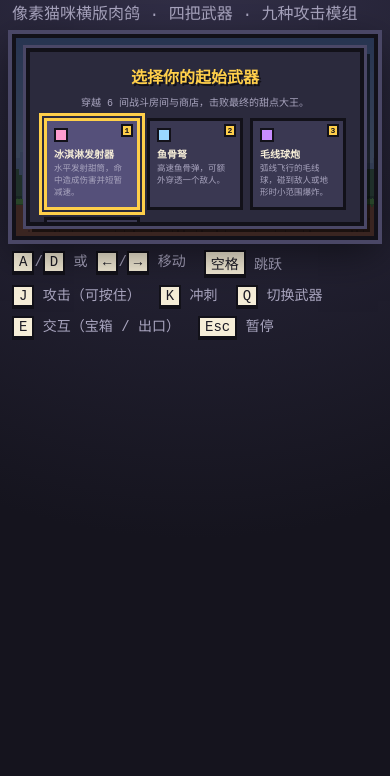
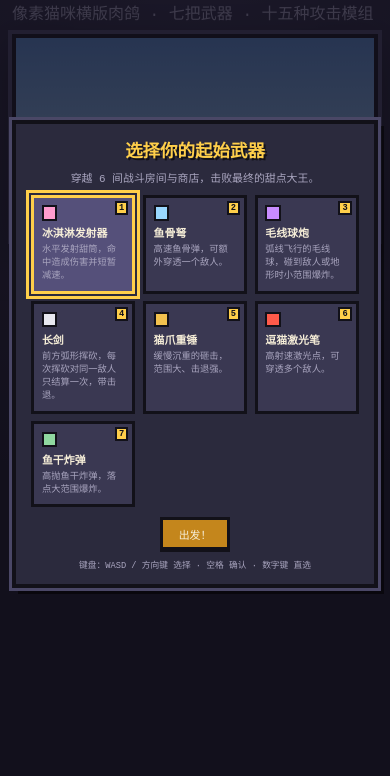
Before and after one commit to Vyunqi/CatGame, a plain HTML site: page index.html in a window 390 px wide. Shown: the part 68-844 px from the top of the page. Drawn offline with Linux system fonts and the light colour scheme.

Commit message:
v2: three new weapons and six new attack modules
Add hammer, laser pointer and fish bomb weapons plus pierce, blast,
crit, knock, swift and wide modules; rewards guarantee a module offer,
shop stocks three modules, chests rotate all seven weapons. Title shows
seven cards; mobile dialogs become full-viewport overlays with themed
scrollbars.

```diff
--- a/index.html
+++ b/index.html
@@ -11,7 +11,7 @@
   <main class="page">
     <header class="masthead">
       <h1>喵境远征</h1>
-      <p>像素猫咪横版肉鸽 · 四把武器 · 九种攻击模组</p>
+      <p>像素猫咪横版肉鸽 · 七把武器 · 十五种攻击模组</p>
     </header>
     <section class="stage" aria-label="游戏画面">
       <canvas id="game" width="960" height="540"></canvas>
--- a/src/combat/attacks.js
+++ b/src/combat/attacks.js
@@ -1,4 +1,4 @@
-import { getWeaponStats, COMBO_WINDOW } from './catalog.js';
+import { getWeaponStats, COMBO_WINDOW, KNOCKBACK } from './catalog.js';
 import { resolveHit, damagePlayer } from './damage.js';
 
 const SWORDWAVE = { speed: 560, ttl: 0.7, radius: 18, damageRatio: 0.6, pierce: 2 };
@@ -29,7 +29,7 @@ export function beginAttack(weapon, player, now, nextId) {
       x: cx, y: cy, vx: 0, vy: 0, age: 0, ttl: stats.cooldown,
       windup: stats.windup, activeUntil: stats.activeUntil,
       damage, radius: stats.reach, facing, stage,
-      arc: modules.includes('combo') ? COMBO_ARCS[stage] : [-1.1, 0.9],
+      arc: modules.includes('combo') ? COMBO_ARCS[stage] : (modules.includes('wide') ? [-1.4, 1.2] : [-1.1, 0.9]),
       knockback: stats.knockback * (stage === 3 ? 1.8 : 1),
       hitIds: new Set(), modules, pierceLeft: 0, bouncesLeft: 0
     }];
@@ -53,7 +53,8 @@ export function beginAttack(weapon, player, now, nextId) {
     age: 0, ttl: stats.ttl, damage: stats.damage, radius: stats.radius, facing,
     hitIds: new Set(), modules, pierceLeft: stats.pierce, bouncesLeft: stats.bounces,
     gravity: stats.gravity ?? 0, blastRadius: stats.blastRadius ?? 0, turnRate: stats.turnRate,
-    slowOnHit: stats.slowOnHit ?? 0
+    slowOnHit: stats.slowOnHit ?? 0,
+    knockback: modules.includes('knock') ? KNOCKBACK : 0
   }));
 }
 
--- a/src/combat/catalog.js
+++ b/src/combat/catalog.js
@@ -18,6 +18,21 @@ export const WEAPONS = {
     name: '长剑', kind: 'melee', damage: 24, cooldown: 0.44, reach: 76,
     windup: 0.05, activeUntil: 0.16, knockback: 260,
     description: '前方弧形挥砍，每次挥砍对同一敌人只结算一次，带击退。'
+  },
+  hammer: {
+    name: '猫爪重锤', kind: 'melee', damage: 40, cooldown: 0.9, reach: 92,
+    windup: 0.12, activeUntil: 0.26, knockback: 420,
+    description: '缓慢沉重的砸击，范围大、击退强。'
+  },
+  laser: {
+    name: '逗猫激光笔', kind: 'projectile', damage: 7, speed: 1100, cooldown: 0.16, pierce: 2,
+    radius: 5, ttl: 0.6,
+    description: '高射速激光点，可穿透多个敌人。'
+  },
+  bomb: {
+    name: '鱼干炸弹', kind: 'projectile', damage: 30, speed: 300, cooldown: 1, gravity: 900, blastRadius: 130,
+    radius: 12, ttl: 2.4, lift: -320,
+    description: '高抛鱼干炸弹，落点大范围爆炸。'
   }
 };
 
@@ -30,11 +45,24 @@ export const MODULES = {
   frost: { name: '冰冻', compatible: ['icecream', 'crossbow', 'yarn', 'sword'], description: '命中减速，连续三次冻结敌人；Boss 只减速。' },
   combo: { name: '连斩', compatible: ['sword'], description: '连续挥砍形成三段斩击，第三段更强并大幅击退。' },
   swordwave: { name: '剑气', compatible: ['sword'], description: '挥砍时同时放出一道向前飞行的剑气。' },
-  leech: { name: '吸血', compatible: ['icecream', 'crossbow', 'yarn', 'sword'], description: '按造成伤害的 8% 回复生命。' }
+  leech: { name: '吸血', compatible: ['icecream', 'crossbow', 'yarn', 'sword'], description: '按造成伤害的 8% 回复生命。' },
+  pierce: { name: '穿透', compatible: ['icecream', 'crossbow', 'laser'], description: '弹丸额外穿透两个敌人。' },
+  blast: { name: '爆弹', compatible: ['icecream', 'crossbow', 'laser'], description: '命中时产生小范围爆炸。' },
+  crit: { name: '会心', compatible: ['icecream', 'crossbow', 'yarn', 'sword', 'hammer', 'laser', 'bomb'], description: '20% 概率造成双倍伤害。' },
+  knock: { name: '冲击', compatible: ['icecream', 'crossbow', 'yarn', 'sword', 'hammer', 'laser', 'bomb'], description: '命中时击退敌人。' },
+  swift: { name: '迅捷', compatible: ['sword', 'hammer'], description: '挥砍间隔缩短 30%。' },
+  wide: { name: '广域', compatible: ['sword', 'hammer'], description: '挥砍范围扩大 30%。' }
 };
 
 export const SCATTER_ANGLES = [-0.18, 0, 0.18];
 export const COMBO_WINDOW = 0.8;
+export const CRIT_CHANCE = 0.2;
+export const CRIT_MULT = 2;
+export const BLAST_RADIUS = 70;
+export const KNOCKBACK = 220;
+export const PIERCE_BONUS = 2;
+export const SWIFT_COOLDOWN = 0.7;
+export const WIDE_REACH = 1.3;
 
 export function createWeapon(id) {
   return { id, modules: [], readyAt: 0, combo: 0, lastSwingAt: -Infinity };
@@ -47,9 +75,11 @@ export function getWeaponStats(weapon, damageMultiplier = 1) {
   return {
     ...base,
     damage: base.damage * (scatter ? 0.55 : 1) * damageMultiplier,
-    cooldown: base.cooldown * (has('rapid') ? 0.65 : 1),
+    cooldown: base.cooldown * (has('rapid') ? 0.65 : 1) * (has('swift') ? SWIFT_COOLDOWN : 1),
     angles: scatter ? SCATTER_ANGLES : [0],
-    pierce: base.pierce ?? 0,
+    pierce: (base.pierce ?? 0) + (has('pierce') ? PIERCE_BONUS : 0),
+    blastRadius: base.blastRadius ?? (has('blast') ? BLAST_RADIUS : 0),
+    reach: base.reach === undefined ? undefined : base.reach * (has('wide') ? WIDE_REACH : 1),
     bounces: has('bounce') ? 2 : 0,
     turnRate: has('homing') ? 3 : 0
   };
--- a/src/combat/damage.js
+++ b/src/combat/damage.js
@@ -1,3 +1,5 @@
+import { CRIT_CHANCE, CRIT_MULT } from './catalog.js';
+
 export const BURN = { duration: 2, interval: 0.4, damage: 2 };
 export const FROST = { slow: 1.2, hitsToFreeze: 3, freeze: 0.7 };
 export const LEECH_RATIO = 0.08;
@@ -17,10 +19,12 @@ function pushNumber(run, target, value, color) {
 export function resolveHit(attack, target, run, kind = 'direct') {
   if (target.hp <= 0 || attack.hitIds.has(target.id)) return 0;
   attack.hitIds.add(target.id);
-  const dealt = Math.min(target.hp, attack.damage);
+  const isCrit = attack.modules.includes('crit') && run.rng() < CRIT_CHANCE;
+  const damage = attack.damage * (isCrit ? CRIT_MULT : 1);
+  const dealt = Math.min(target.hp, damage);
   target.hp -= dealt;
   target.hurtFor = 0.12;
-  if (dealt > 0) pushNumber(run, target, dealt, '#fff6d0');
+  if (dealt > 0) pushNumber(run, target, dealt, isCrit ? '#ffd84a' : '#fff6d0');
   if (kind !== 'direct') return dealt;
 
   const statuses = target.statuses;
--- a/src/run/progression.js
+++ b/src/run/progression.js
@@ -10,7 +10,7 @@ export const ZONE_HP = [1, 1.25, 1.5];
 const HEAL_AMOUNT = 30;
 const MAX_HP_BONUS = 20;
 const DAMAGE_BONUS = 1.12;
-const CHEST_ORDER = ['icecream', 'crossbow', 'yarn', 'sword'];
+const CHEST_ORDER = ['icecream', 'crossbow', 'yarn', 'sword', 'hammer', 'laser', 'bomb'];
 
 const fail = reason => ({ ok: false, reason });
 
@@ -44,7 +44,13 @@ function availableModules(run) {
 
 export function makeRewards(run) {
   const offers = [STAT_OFFERS[run.rng() < 0.5 ? 'maxHp' : 'damage']()];
-  const pool = availableModules(run).map(id => () => moduleOffer(id));
+  const moduleIds = availableModules(run);
+  const pool = moduleIds.map(id => () => moduleOffer(id));
+  if (moduleIds.length > 0) {
+    const index = Math.floor(run.rng() * moduleIds.length);
+    offers.push(moduleOffer(moduleIds[index]));
+    pool.splice(index, 1);
+  }
   for (const kind of ['maxHp', 'damage']) {
     if (kind !== offers[0].kind) pool.push(STAT_OFFERS[kind]);
   }
@@ -61,7 +67,7 @@ export function makeShop(run) {
   const weapons = Object.keys(WEAPONS).filter(id => !run.weapons.some(w => w.id === id));
   if (weapons.length > 0) offers.push(weaponOffer(pickOne(run, weapons), PRICES.weapon));
   const modules = availableModules(run);
-  for (let i = 0; i < 2 && modules.length > 0; i++) {
+  for (let i = 0; i < 3 && modules.length > 0; i++) {
     const index = Math.floor(run.rng() * modules.length);
     offers.push(moduleOffer(modules.splice(index, 1)[0], PRICES.module));
   }
--- a/src/view/assets.js
+++ b/src/view/assets.js
@@ -158,6 +158,44 @@ export const SPRITES = {
       '...k..............'
     ]
   },
+  hammer: {
+    scale: 2,
+    palette: { k: OUTLINE, g: '#6a3a1e', h: '#c9ccd6', p: '#ff8fb8' },
+    rows: [
+      '..........kkkkkk..',
+      '.........khhhhhhk.',
+      'kggggggggkhpppphk.',
+      'kggggggggkhpppphk.',
+      '.........khhhhhhk.',
+      '..........kkkkkk..'
+    ]
+  },
+  laser: {
+    scale: 2,
+    palette: { k: OUTLINE, s: '#e8e8f0', r: '#ff5a4a', R: '#c03028', h: '#ffd0c8' },
+    rows: [
+      'kkkkkkkkkkkkk...',
+      'kssssssssrrRhk..',
+      'kssssssssrrRhk..',
+      'kkkkkkkkkkkkk...'
+    ]
+  },
+  bomb: {
+    scale: 2,
+    palette: { k: OUTLINE, G: '#5a6a72', g: '#8fd8a0', y: '#ffd23f' },
+    rows: [
+      '....kk....',
+      '...kyyk...',
+      '....kk....',
+      '..kkkkkk..',
+      '.kGGGGGGk.',
+      'kGGgGGgGGk',
+      'kGgGGgGGGk',
+      'kGGGGGGGGk',
+      '.kGGGGGGk.',
+      '..kkkkkk..'
+    ]
+  },
   coin: {
     scale: 2,
     palette: { k: OUTLINE, y: '#ffd23f', h: '#fff3a0', Y: '#c8961a' },
--- a/src/view/render.js
+++ b/src/view/render.js
@@ -1,5 +1,6 @@
 import { catPose, CAT_CLIPS, CAT_SCALE, CAT_BASE } from './cat.js';
 import { LAND_DURATION } from '../world/physics.js';
+import { WEAPONS } from '../combat/catalog.js';
 
 export const VIEW = { width: 960, height: 540 };
 
@@ -326,7 +327,7 @@ export function drawHeldWeapon(ctx, run, assets, camX, alpha = 1) {
   const hy = player.y + player.h - 26;
   ctx.save();
   ctx.globalAlpha = alpha;
-  if (weapon.id === 'sword') {
+  if (WEAPONS[weapon.id].kind === 'melee') {
     const swing = activeMelee(run);
     let angle = -0.9;
     if (swing) {
@@ -446,6 +447,17 @@ function drawProjectile(ctx, attack, assets, camX) {
   } else if (attack.weapon === 'yarn') {
     ctx.rotate(attack.age * 10);
     ctx.drawImage(assets.sprites.yarn, -10, -10);
+  } else if (attack.weapon === 'laser') {
+    ctx.rotate(angle);
+    ctx.fillStyle = 'rgba(255, 90, 74, 0.45)';
+    ctx.fillRect(-14, -4, 28, 8);
+    ctx.fillStyle = '#ff5a4a';
+    ctx.fillRect(-12, -2, 24, 4);
+    ctx.fillStyle = '#ffd0c8';
+    ctx.fillRect(-10, -1, 20, 2);
+  } else if (attack.weapon === 'bomb') {
+    ctx.rotate(attack.age * 6);
+    ctx.drawImage(assets.sprites.bomb, -12, -12);
   } else {
     ctx.rotate(angle);
     ctx.fillStyle = '#22161a';
--- a/src/view/ui.js
+++ b/src/view/ui.js
@@ -2,7 +2,7 @@ import { WEAPONS, MODULES, getWeaponStats } from '../combat/catalog.js';
 import { isCompatible, MAX_WEAPONS, MAX_MODULES } from '../combat/loadout.js';
 import { zoneOf, BOSS_ROOM } from '../world/rooms.js';
 
-export const WEAPON_ORDER = ['icecream', 'crossbow', 'yarn', 'sword'];
+export const WEAPON_ORDER = ['icecream', 'crossbow', 'yarn', 'sword', 'hammer', 'laser', 'bomb'];
 const ZONE_NAMES = ['糖霜草原', '黄昏林地', '蛋糕城堡'];
 
 const REASONS = {
--- a/styles.css
+++ b/styles.css
@@ -307,6 +307,9 @@ kbd {
 .weapon-card[data-weapon="crossbow"] .card-icon { background: #9ad8ff; }
 .weapon-card[data-weapon="yarn"] .card-icon { background: #c88cff; }
 .weapon-card[data-weapon="sword"] .card-icon { background: #e8e8f0; }
+.weapon-card[data-weapon="hammer"] .card-icon { background: #f2c14e; }
+.weapon-card[data-weapon="laser"] .card-icon { background: #ff5a4a; }
+.weapon-card[data-weapon="bomb"] .card-icon { background: #8fd8a0; }
 
 .choice-list {
   display: flex;
@@ -383,3 +386,19 @@ kbd {
 
 .primary:hover,
 .secondary:hover { filter: brightness(1.15); }
+
+.panel {
+  scrollbar-width: thin;
+  scrollbar-color: #4a4766 #1a1926;
+}
+.panel::-webkit-scrollbar { width: 10px; }
+.panel::-webkit-scrollbar-track { background: #1a1926; }
+.panel::-webkit-scrollbar-thumb { background: #4a4766; border: 2px solid #1a1926; }
+.panel::-webkit-scrollbar-thumb:hover { background: var(--accent); }
+
+@media (max-width: 700px) {
+  .stage { container-type: normal; }
+  .ui { font-size: clamp(10px, 2.8vw, 14px); }
+  .screen { position: fixed; inset: 0; z-index: 40; padding: 12px; }
+  .panel { max-height: calc(100vh - 24px); }
+}
```
